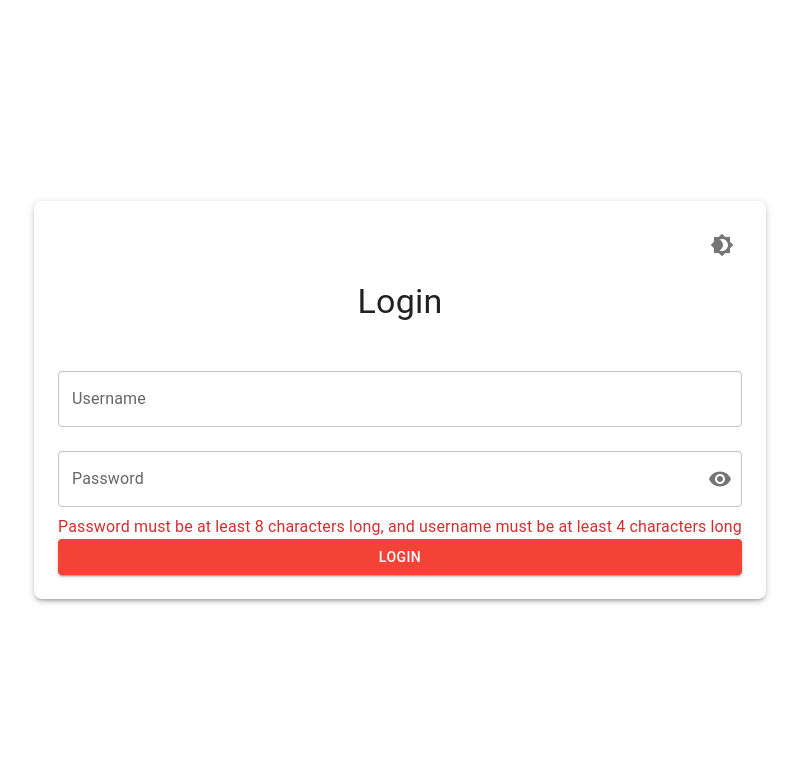
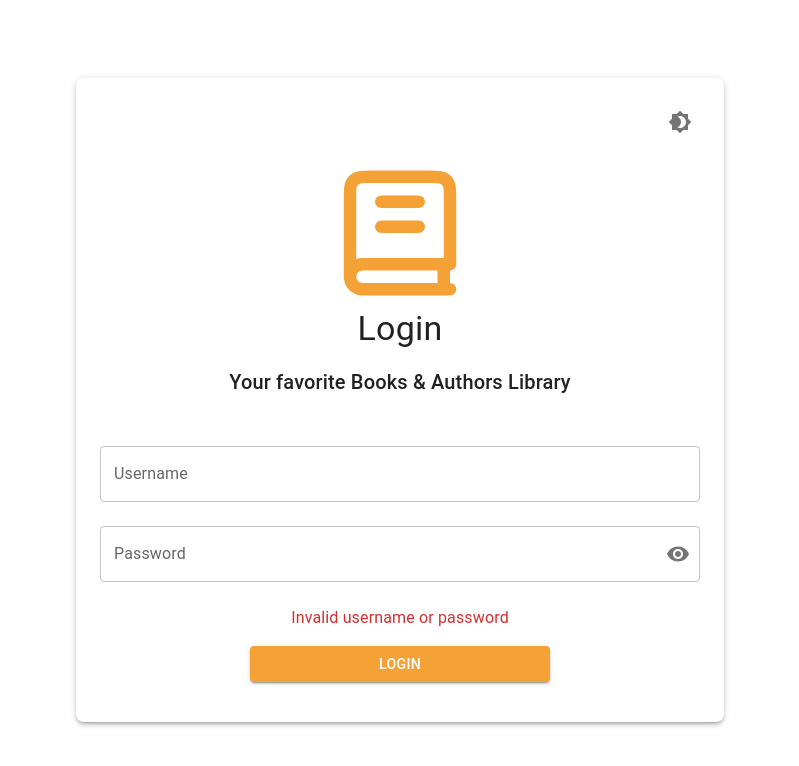
Before and after one commit to Elie309/BookBrowsingWeb, a React (Vite) app: page /login in a window 1280 px wide. Both pictures are taken after a click on the button "LOGIN". Shown: the top 766 px of the page, without its empty margins (240-1039 px from the left). Built offline with nearby package versions, Linux system fonts and the light colour scheme.

Commit message:
feat: update user authentication flow and local storage management

```diff
--- a/src/App.tsx
+++ b/src/App.tsx
@@ -10,26 +10,26 @@ function App() {
   const theme = createTheme({
     palette: {
       mode: darkMode ? 'dark' : 'light',
-      primary: {
+      secondary: {
         light: '#ff7961',
         main: '#f44336',
         dark: '#ba000d',
         contrastText: '#fff',
       },
-      secondary: {
+      primary: {
         light: '#fbdaaf',
         main: '#F4A236',
         dark: '#EA8B0D',
-        contrastText: '#000',
+        contrastText: '#fff',
       }
     }
   });
 
   return (
-      <ThemeProvider theme={theme}>
-        <CssBaseline />
-        <AppRouter />
-      </ThemeProvider>
+    <ThemeProvider theme={theme}>
+      <CssBaseline />
+      <AppRouter />
+    </ThemeProvider>
   );
 }
 
--- a/src/components/Layout.tsx
+++ b/src/components/Layout.tsx
@@ -7,7 +7,7 @@ import {
     ListItemText,
     Box
 } from '@mui/material';
-import { Outlet, useNavigate } from 'react-router-dom'; // Updated import
+import { Outlet, useNavigate } from 'react-router-dom';
 import { AccountCircle, Search, Menu as MenuIcon, Brightness4, Brightness7 } from '@mui/icons-material';
 import { useDispatch, useSelector } from 'react-redux';
 import { RootState } from '../utils/store';
--- a/src/components/Logo.tsx
+++ b/src/components/Logo.tsx
@@ -3,14 +3,20 @@ interface IProps {
     width: string;
     height: string;
     className: string;
+    stroke?: string;
 }
 export default function Logo(props: IProps) {
 
     return (
         <svg width={props.width} height={props.height} className={props.className}
+
             viewBox="0 0 24 24" fill={props.fill || "none"}
             xmlns="http://www.w3.org/2000/svg">
-            <path d="M4 19V6.2C4 5.0799 4 4.51984 4.21799 4.09202C4.40973 3.71569 4.71569 3.40973 5.09202 3.21799C5.51984 3 6.0799 3 7.2 3H16.8C17.9201 3 18.4802 3 18.908 3.21799C19.2843 3.40973 19.5903 3.71569 19.782 4.09202C20 4.51984 20 5.0799 20 6.2V17H6C4.89543 17 4 17.8954 4 19ZM4 19C4 20.1046 4.89543 21 6 21H20M9 7H15M9 11H15M19 17V21" stroke="#000000" stroke-width="2" stroke-linecap="round" stroke-linejoin="round" />
+            <path d="M4 19V6.2C4 5.0799 4 4.51984 4.21799 4.09202C4.40973 3.71569 4.71569 3.40973 5.09202 3.21799C5.51984 3 6.0799 3 7.2 3H16.8C17.9201 3 18.4802 3 18.908 3.21799C19.2843 3.40973 19.5903 3.71569 19.782 4.09202C20 4.51984 20 5.0799 20 6.2V17H6C4.89543 17 4 17.8954 4 19ZM4 19C4 20.1046 4.89543 21 6 21H20M9 7H15M9 11H15M19 17V21"
+            stroke={props.stroke || "none"}
+            strokeWidth="2"
+            strokeLinecap="round"
+            strokeLinejoin="round" />
         </svg>
     )
 }
--- a/src/pages/LoginPage.tsx
+++ b/src/pages/LoginPage.tsx
@@ -2,19 +2,41 @@ import { useEffect, useState } from 'react';
 import { TextField, Button, IconButton, Typography, InputAdornment, Box } from '@mui/material';
 import { Visibility, VisibilityOff, Brightness4, Brightness7 } from '@mui/icons-material';
 import { useTheme } from '@mui/material/styles';
-// import { useAuth0 } from '@auth0/auth0-react';
 import { useNavigate } from 'react-router-dom';
 import { useDispatch, useSelector } from 'react-redux';
 import { RootState } from '../utils/store';
 import { toggleTheme } from '../utils/themeSlice';
-import AuthService from '../Services/AuthService';
 import Loading from '../components/Loading';
+import { login } from '../utils/userSlice';
+import Logo from '../components/Logo';
+
+
+
+const users = [
+  {
+    username: "grappasystems3@gmail.com",
+    password: "GSRecruit2025",
+    role: "all"
+  },
+  {
+    username: "grappasystems4@gmail.com",
+    password: "GSRecruit2025",
+    role: "books"
+  },
+  {
+    username: "grappasystems5@gmail.com",
+    password: "GSRecruit2025",
+    role: "authors"
+  },
+
+]
 
 
 export default function LoginPage() {
   const theme = useTheme();
   const dispatch = useDispatch();
   const darkMode = useSelector((state: RootState) => state.theme.darkMode);
+  const { isAuthenticated } = useSelector((state: RootState) => state.user);
   const [username, setUsername] = useState('');
   const [password, setPassword] = useState('');
   const [showPassword, setShowPassword] = useState(false);
@@ -25,42 +47,52 @@ export default function LoginPage() {
 
 
   useEffect(() => {
-    const params = new URLSearchParams(window.location.search);
-    const code = params.get("code");
 
-    if (!code) {
-      console.log(window.location.pathname);
-      if (window.location.pathname !== "login") {
-        navigate("/login");
+    if (isAuthenticated) {
+      navigate('/')
+    } else {
+      if (window.location.pathname !== '/login') {
+        navigate('/login')
       }
-      setLoading(false);
-      return;
     }
-
-
-    AuthService.exchangeCodeForToken(code)
-      .then((accessToken) => {
-        console.log(accessToken);
-        navigate("/books")
-      })
-      .catch((error) => console.error("Error exchanging code:", error));
+    console.log(theme.palette.primary.main)
+    setLoading(false)
 
   }, [navigate]);
 
-  const handleOAuthLogin = async () => {
-    if (username.length < 4 || password.length < 8) {
-      setError("Password must be at least 8 characters long, and username must be at least 4 characters long");
+  // const handleOAuthLogin = async () => {
+  // if (username.length < 4 || password.length < 8) {
+  //   setError("Password must be at least 8 characters long, and username must be at least 4 characters long");
+  //   return;
+  // }
+
+  // sessionStorage.setItem(AuthService.TEMP_USERNAME_KEY, username);
+
+  // try {
+  //   await AuthService.login(username, password);
+  // } catch (err) {
+  //   setError("Failed to authenticate with OAuth.");
+  // }
+  // };
+
+  const handleDumpLogin = () => {
+    const userList = users.find((user) => user.username === username && user.password === password);
+
+    if (!userList) {
+      setError("Invalid username or password");
       return;
     }
+    let user = {
+      username: userList.username,
+      role: userList.role
+    }
 
-    sessionStorage.setItem(AuthService.TEMP_USERNAME_KEY, username);
+    dispatch(login(user))
 
-    try {
-      await AuthService.login(username, password);
-    } catch (err) {
-      setError("Failed to authenticate with OAuth.");
-    }
-  };
+    navigate("/")
+
+
+  }
 
   if (loading) {
     return <Loading />
@@ -81,9 +113,17 @@ export default function LoginPage() {
         <IconButton onClick={() => dispatch(toggleTheme())} style={{ alignSelf: 'flex-end' }}>
           {darkMode ? <Brightness7 /> : <Brightness4 />}
         </IconButton>
-        <Typography variant="h4" style={{ marginBottom: theme.spacing(2) }}>
-          Login
-        </Typography>
+        <Box flex={1} display="flex" flexDirection="column" alignItems="center" justifyContent="center">
+          <Logo fill={"none"} stroke={`${theme.palette.primary.main}`} width='150' height='150' className='' />
+          <Typography variant="h4" style={{ marginBottom: theme.spacing(2) }}>
+            Login
+          </Typography>
+          <Typography variant="h6" textAlign={"center"} style={{ marginBottom: theme.spacing(2) }}>
+            Your favorite Books & Authors Library
+          </Typography>
+
+        </Box>
+
         <form action="">
           <TextField
             label="Username"
@@ -116,10 +156,15 @@ export default function LoginPage() {
             }}
           />
 
-          {error && <Typography color="error" noWrap>{error}</Typography>}
+          {error &&
+            <Box marginY={theme.spacing(2)} >
+              <Typography color="error" noWrap textAlign={"center"}>{error}</Typography>
+            </Box>}
 
-          <Box display="flex" flexDirection={"column"} gap={theme.spacing(2)}>
-            <Button variant="contained" color="primary" onClick={handleOAuthLogin}>
+
+          <Box marginY={theme.spacing(2)} flex={1} display="flex" flexDirection="column" alignItems="center" justifyContent="center">
+            <Button variant="contained" color="primary"
+                 style={{width: "50%"}} onClick={handleDumpLogin}>
               Login
             </Button>
           </Box>
--- a/src/pages/LogoutPage.tsx
+++ b/src/pages/LogoutPage.tsx
@@ -2,20 +2,20 @@ import { useEffect } from 'react';
 import { useDispatch } from 'react-redux';
 import { logout as LogoutRedux } from '../utils/userSlice';
 import { useNavigate } from 'react-router';
-import { useAuth0 } from '@auth0/auth0-react';
+// import { useAuth0 } from '@auth0/auth0-react';
 
 export default function LogoutPage() {
   const dispatch = useDispatch();
 
   const navigate = useNavigate();
 
-  const {logout} = useAuth0()
+  // const {logout} = useAuth0()
 
 
   useEffect(() => {
 
     dispatch(LogoutRedux());
-    logout();
+    // logout();
     navigate('/login');
   }, [dispatch]);
 
--- a/src/utils/userSlice.ts
+++ b/src/utils/userSlice.ts
@@ -3,13 +3,13 @@ import { createSlice, PayloadAction } from '@reduxjs/toolkit';
 interface UserState {
   isAuthenticated: boolean;
   username: string | null;
-  access_token: string | null;
+  role: string | null;
 }
 
 const initialState: UserState = {
   isAuthenticated: false,
   username: null,
-  access_token: localStorage.getItem('access_token') || null,
+  role: null,
 };
 
 const userSlice = createSlice({
@@ -19,12 +19,19 @@ const userSlice = createSlice({
     login: (state, action: PayloadAction<any>) => {
       state.isAuthenticated = true;
       state.username = action.payload.username;
-      state.access_token = action.payload.access_token;
+      state.role = action.payload.role;
+
+      localStorage.setItem('username', action.payload.username);
+      localStorage.setItem('role', action.payload.role);
+
     },
     logout: (state) => {
       state.isAuthenticated = false;
       state.username = null;
-      state.access_token = null;
+      state.role = null;
+
+      localStorage.removeItem('username');
+      localStorage.removeItem('role');
     },
   },
 });
```
Also changed, not shown: src/AppRouter.tsx (+33 -16 lines).
